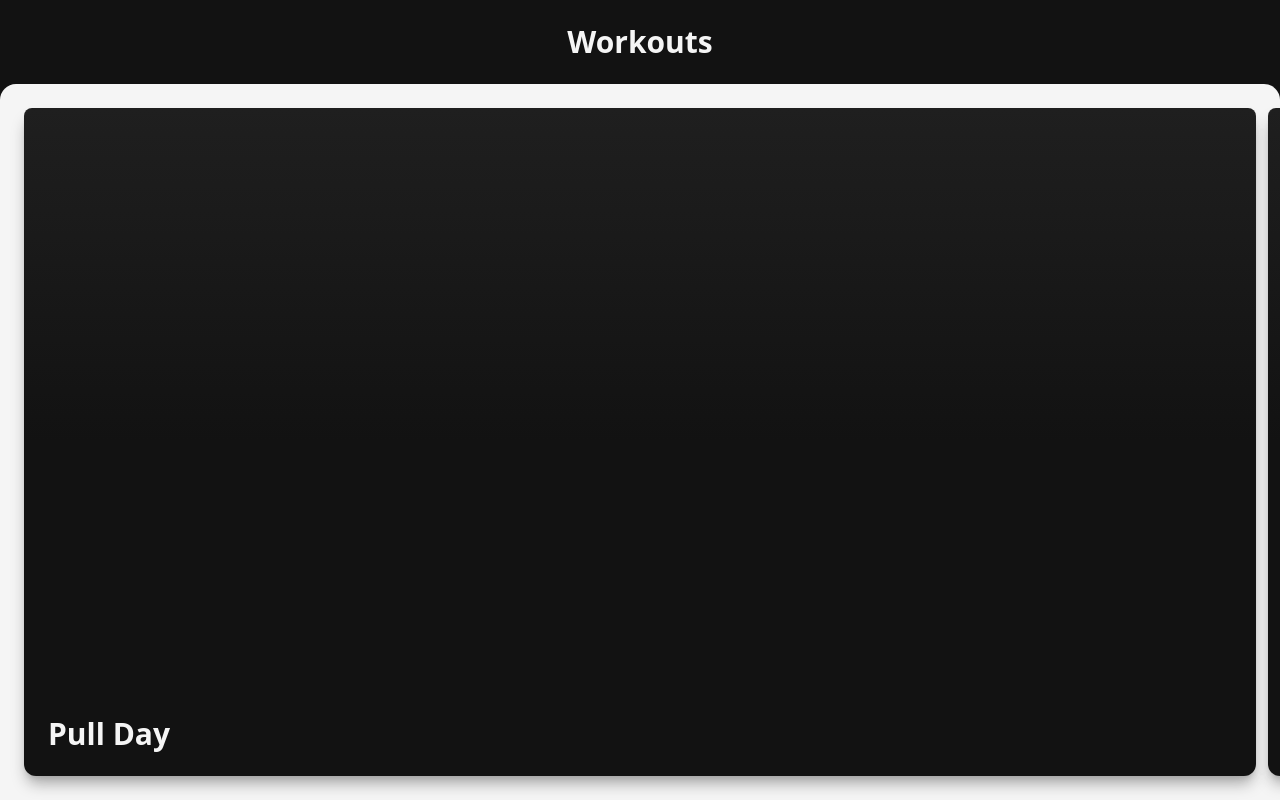
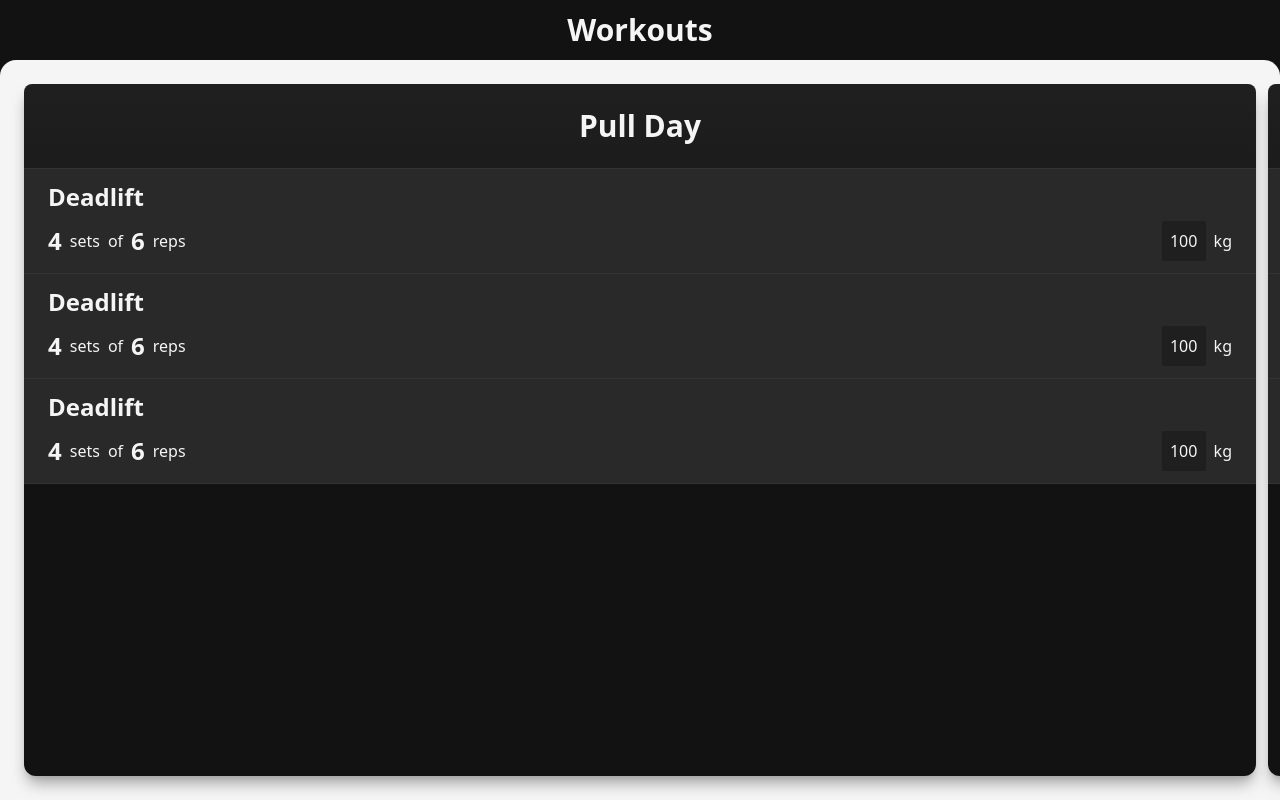
Before and after one commit to AlexBeje/gym-app, a React (Vite) app: page / in a window 1280 px wide. Built offline with nearby package versions, Linux system fonts and the light colour scheme.

Commit message:
📦 NEW: Added the exercise component.

```diff
--- /dev/null
+++ b/src/components/Exercise.jsx
@@ -0,0 +1,48 @@
+import { useState } from "react";
+
+function Exercise({ firstExercise }) {
+  const [checked, setChecked] = useState(false);
+
+  const data = {
+    name: "Deadlift",
+    sets: "4",
+    reps: "6",
+    weight: "100",
+  };
+
+  return (
+    <div
+      className={`px-6 py-3
+        ${firstExercise ? "border-y-[1px]" : "border-b-[1px]"}
+        ${checked ? "border-green-600" : "border-dark-600"}
+        ${checked ? "bg-green-500 text-dark-900" : "bg-dark-700"}`}
+      onClick={() => setChecked(!checked)}
+    >
+      <h2 className="font-bold mb-2 text-2xl">{data.name}</h2>
+      <div className="flex justify-between">
+        <div className="flex gap-2 items-center">
+          <p className="flex items-center">
+            <span className="font-bold mr-2 text-2xl">{data.sets}</span> sets
+          </p>
+          of
+          <p className="flex items-center">
+            <span className="font-bold mr-2 text-2xl">{data.reps}</span> reps
+          </p>{" "}
+        </div>
+        <div className="flex items-center">
+          <input
+            type="text"
+            defaultValue={data.weight}
+            onClick={(e) => e.stopPropagation()}
+            className={`flex mr-2 p-2 rounded-sm text-center w-11
+              ${checked ? "bg-green-600 text-dark-900" : "bg-dark-800"}
+            `}
+          />
+          kg
+        </div>
+      </div>
+    </div>
+  );
+}
+
+export default Exercise;
--- a/src/components/Header.jsx
+++ b/src/components/Header.jsx
@@ -5,7 +5,7 @@ function Header({ title }) {
   const [backButton, setBackButton] = useState(false);
 
   return (
-    <div className="bg-dark-900 flex items-center justify-between p-6">
+    <div className="bg-dark-900 flex items-center justify-between p-3">
       {backButton && <IoChevronBack size="1.5rem" />}
       <h1 className="font-bold text-3xl text-center w-full">{title}</h1>
       {backButton && <div className="w-6" />}
--- a/src/components/Workout.jsx
+++ b/src/components/Workout.jsx
@@ -1,8 +1,15 @@
-function Workout({ name }) {
+import Exercise from "./Exercise";
+
+function Workout({ title }) {
   return (
-    <div className="bg-dark-900 flex flex-col h-full justify-between rounded-xl shadow-lg shadow-light-900 text-light-100">
-      <div className="bg-gradient-to-b flex from-dark-800 h-3/6 rounded-t-lg to-transparent w-full" />
-      <h1 className="font-bold p-6 text-3xl">{name}</h1>
+    <div className="bg-dark-900 flex flex-col h-full relative rounded-xl shadow-lg shadow-light-900 text-light-100">
+      <div className="absolute bg-gradient-to-b from-dark-800 h-3/6 rounded-t-lg to-transparent w-full" />
+      <h1 className="font-bold p-6 text-3xl text-center z-10">{title}</h1>
+      <div className="z-10">
+        <Exercise firstExercise />
+        <Exercise />
+        <Exercise />
+      </div>
     </div>
   );
 }
--- a/src/pages/Workouts.jsx
+++ b/src/pages/Workouts.jsx
@@ -5,13 +5,13 @@ function Workouts() {
     <div className="bg-light-100 h-full rounded-t-2xl text-dark-900">
       <div className="flex h-full overflow-x-auto p-6 relative snap-mandatory snap-x w-full gap-3">
         <div className="flex-none snap-center w-full">
-          <Workout name="Pull Day" />
+          <Workout title="Pull Day" />
         </div>
         <div className="flex-none snap-center w-full">
-          <Workout name="Push Day" />
+          <Workout title="Push Day" />
         </div>
         <div className="flex-none snap-center w-full pr-6">
-          <Workout name="Legs Day Test" />
+          <Workout title="Legs Day Test" />
         </div>
       </div>
     </div>
```
